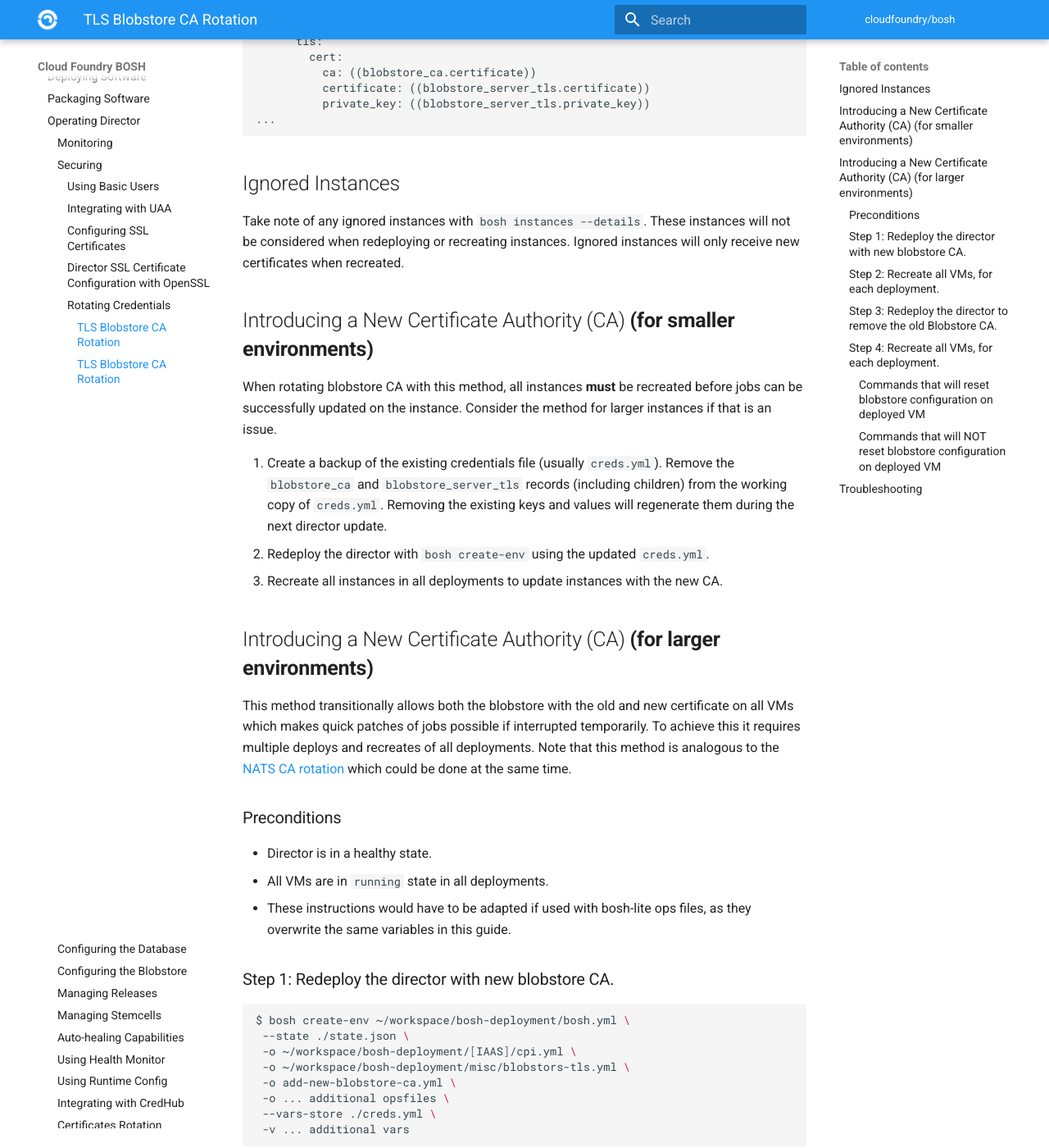
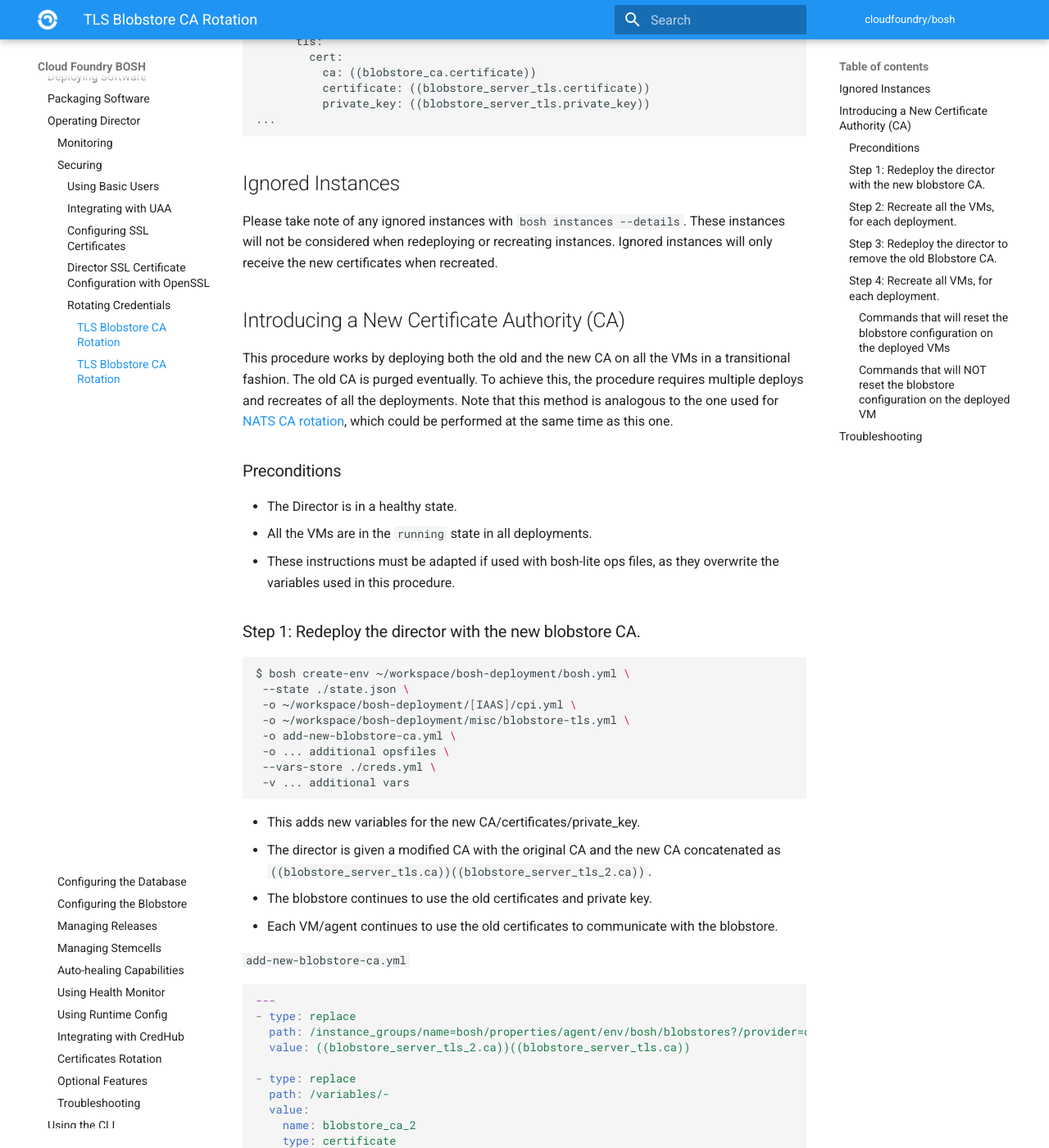
Before and after one commit to cloudfoundry/docs-bosh, an MkDocs documentation site: the page built from content/blobstore-ca-rotation.md, in a window 1280 px wide and 1400 px high, scrolled down 1010 px. Shown: the whole window at 82% size. Built offline with MkDocs 1.6.1 and Material for MkDocs 9.7.7, drawn with Linux system fonts in a browser that asks for light colours; old or Windows-style settings are respelled for this version of MkDocs; some of the changed text lies outside the part shown.

Commit message:
Removed the "quick" procedure + various edits

````diff
--- a/content/blobstore-ca-rotation.md
+++ b/content/blobstore-ca-rotation.md
@@ -7,9 +7,9 @@
 
 # Rotating the Blobstore CA
 
-Applies to a director with TLS enabled for the default DAV blobstore.
+This procedure applies to a director with TLS enabled for the default DAV blobstore.
 
-Example director configuration enabling TLS for the DAV blobstore. Refer to [bosh-deployment](https://github.com/cloudfoundry/bosh-deployment) for a full manifest reference.
+Below is a sample director configuration enabling TLS for the DAV blobstore. Refer to [bosh-deployment](https://github.com/cloudfoundry/bosh-deployment) for a complete manifest reference.
 ```
 ...
 instance_groups:
@@ -49,45 +49,36 @@ instance_groups:
 
 ## Ignored Instances
 
-Take note of any ignored instances with `bosh instances --details`. These instances will not be considered when redeploying or recreating instances. Ignored instances will only receive new certificates when recreated.
+Please take note of any ignored instances with `bosh instances --details`. These instances will not be considered when redeploying or recreating instances. Ignored instances will only receive the new certificates when recreated.
 
-## Introducing a New Certificate Authority (CA) **(for smaller environments)**
+## Introducing a New Certificate Authority (CA)
 
-When rotating blobstore CA with this method, all instances **must** be recreated before jobs can be successfully updated on the instance.  Consider the method for larger instances if that is an issue.
-
-1. Create a backup of the existing credentials file (usually `creds.yml`). Remove the `blobstore_ca` and `blobstore_server_tls` records (including children) from the working copy of `creds.yml`. Removing the existing keys and values will regenerate them during the next director update.
-1. Redeploy the director with `bosh create-env` using the updated `creds.yml`.
-1. Recreate all instances in all deployments to update instances with the new CA.
-
-
-## Introducing a New Certificate Authority (CA) **(for larger environments)**
-
-This method transitionally allows both the blobstore with the old and new certificate on all VMs which makes quick patches of jobs possible if interrupted temporarily. To achieve this it requires multiple deploys and recreates of all deployments.  Note that this method is analogous to the [NATS CA rotation](nats-ca-rotation.md) which could be done at the same time.
+This procedure works by deploying both the old and the new CA on all the VMs in a transitional fashion. The old CA is purged eventually. To achieve this, the procedure requires multiple deploys and recreates of all the deployments.  Note that this method is analogous to the one used for [NATS CA rotation](nats-ca-rotation.md), which could be performed at the same time as this one.
 
 ### Preconditions
 
-* Director is in a healthy state.
-* All VMs are in `running` state in all deployments.
-* These instructions would have to be adapted if used with bosh-lite ops files, as they overwrite the same variables in this guide.
+* The Director is in a healthy state.
+* All the VMs are in the `running` state in all deployments.
+* These instructions must be adapted if used with bosh-lite ops files, as they overwrite the variables used in this procedure.
 
 
-### Step 1: Redeploy the director with new blobstore CA. {: #step-1}
+### Step 1: Redeploy the director with the new blobstore CA. {: #step-1}
 
 ```shell
 
 $ bosh create-env ~/workspace/bosh-deployment/bosh.yml \
  --state ./state.json \
  -o ~/workspace/bosh-deployment/[IAAS]/cpi.yml \
- -o ~/workspace/bosh-deployment/misc/blobstors-tls.yml \
+ -o ~/workspace/bosh-deployment/misc/blobstore-tls.yml \
  -o add-new-blobstore-ca.yml \
  -o ... additional opsfiles \
  --vars-store ./creds.yml \
  -v ... additional vars
 ```
 
-* Adds new variables for the new CA/certificates/private_key.
+* This adds new variables for the new CA/certificates/private_key.
 * The director is given a modified CA with the original CA and the new CA concatenated as `((blobstore_server_tls.ca))((blobstore_server_tls_2.ca))`.
-* Blobstore continues to use the old certificates and private key.
+* The blobstore continues to use the old certificates and private key.
 * Each VM/agent continues to use the old certificates to communicate with the blobstore.
 
 `add-new-blobstore-ca.yml`
@@ -118,10 +109,9 @@ $ bosh create-env ~/workspace/bosh-deployment/bosh.yml \
       alternative_names: [((internal_ip))]
 ```
 
-### Step 2: Recreate all VMs, for each deployment. {: #step-2}
+### Step 2: Recreate all the VMs, for each deployment. {: #step-2}
 
-VMs need to be recreated in order to receive new certificates generated from the new Blobstore CA being rotated in. If not recreated, agents will continue to attempt communication with the blobstore, which sends a certificate signed by the new CA. The agent cannot verify the certificate with the old CA.
-
+The VMs need to be recreated in order to receive the new certificates generated from the new Blobstore CA being rotated in. If the VMs are not recreated, the agents they contain will not be able to communicate with the blobstore since they will not trust the new CA used to sign the blobstore's certificate.
 ```shell
 $ bosh -d deployment-name recreate
 ```
@@ -132,7 +122,7 @@ $ bosh -d deployment-name recreate
 $ bosh create-env ~/workspace/bosh-deployment/bosh.yml \
  --state ./state.json \
  -o ~/workspace/bosh-deployment/[IAAS]/cpi.yml \
- -o ~/workspace/bosh-deployment/misc/blobstors-tls.yml \
+ -o ~/workspace/bosh-deployment/misc/blobstore-tls.yml \
  -o remove-old-blobstore-ca.yml \
  -o ... additional opsfiles \
  --vars-store ./creds.yml \
@@ -141,9 +131,9 @@ $ bosh create-env ~/workspace/bosh-deployment/bosh.yml \
 
 `remove-old-blobstore-ca.yml`
 
-* `blobstore.tls.ca` is updated to remove the old CA from the concatenated CAs.
+* `remove-old-blobstore-ca` below is used to remove the old CA from the concatenated CAs.
 * The blobstore server is updated to use a new certificate and private key, generated by the new CA.
-* All components can communicate using the new CA.
+* All the components can now communicate using the new CA.
 
 ```yaml
 ---
@@ -180,13 +170,16 @@ $ bosh create-env ~/workspace/bosh-deployment/bosh.yml \
 
 ### Step 4: Recreate all VMs, for each deployment. {: #step-4}
 
-Recreating all VMs will remove the old CA from each.
+Recreating all the VMs will remove the old CA from them. The usual way to do this is:
 
 ```shell
 $ bosh -d deployment-name recreate
 ```
 
-#### Commands that will reset blobstore configuration on deployed VM
+Other BOSH commands can be used to recreate the VMs, while others will restart the VMs without recreating them. Please take note of the remarks below.
+
+
+#### Commands that will reset the blobstore configuration on the deployed VMs
   - stop hard and start VMs
 ```
 $ bosh -d deployment-name stop --hard
@@ -197,7 +190,7 @@ $ bosh -d deployment-name start
 $ bosh -d deployment-name recreate
 ```
 
-#### Commands that will NOT reset blobstore configuration on deployed VM
+#### Commands that will NOT reset the blobstore configuration on the deployed VM
   - restart VMs
 ```
 $ bosh -d deployment-name restart
````
